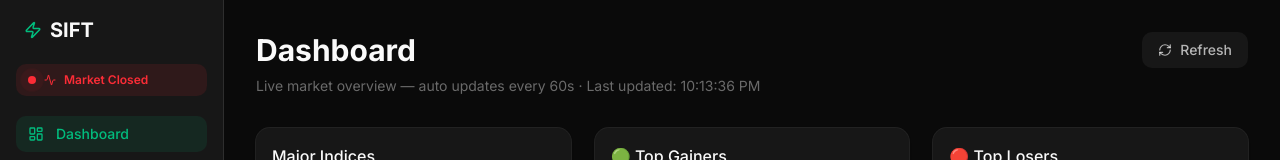
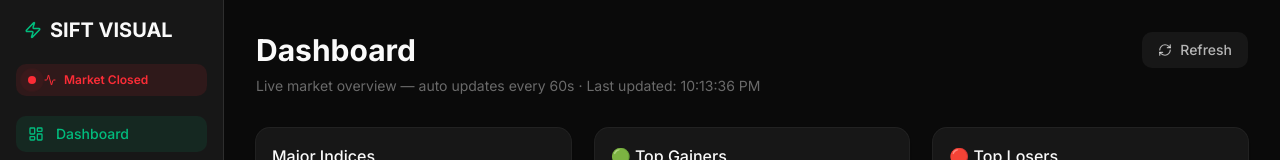
Before and after one commit to DeafGecko/sift_visual, a Next.js app: page / in a window 1280 px wide. Shown: the top 160 px of the page. Built offline with nearby package versions, Linux system fonts and the light colour scheme; no server answers.

Commit message:
Update logo name

```diff
--- a/app/components/Sidebar.tsx
+++ b/app/components/Sidebar.tsx
@@ -63,7 +63,7 @@
       {/* Logo */}
       <div className="flex items-center gap-2 mb-4 px-2">
         <Zap size={18} className="text-emerald-500" />
-        <span className="text-xl font-bold text-foreground">SIFT</span>
+        <span className="text-xl font-bold text-foreground">SIFT VISUAL</span>
       </div>
 
       {/* Market Status Badge */}
```
